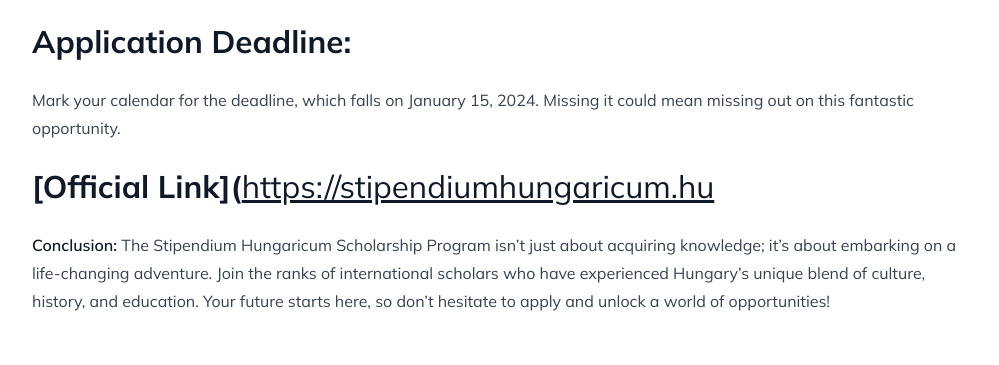
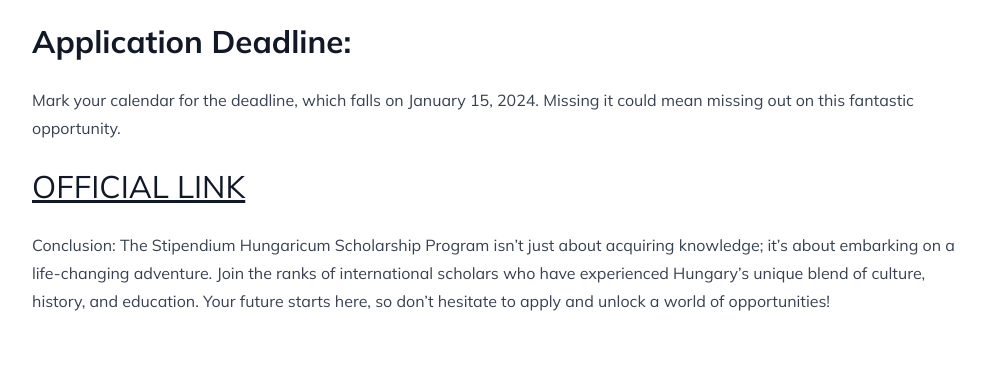
Before and after one commit to farhan-ezaz/findmyscholarship, an Astro site: page /stipendium-hungaricum-scholarship-2024-25-fully-funded-study-in-hungary in a window 1280 px wide. Shown: the part 3381-3746 px from the top of the page, without its empty margins (140-1139 px from the left). Built offline with nearby package versions, Linux system fonts and the light colour scheme; Astro itself is replaced by a stand-in of ours; some packages are replaced by stand-ins of ours; what tailwind-bootstrap-grid would draw is missing.

Commit message:
Update Posts “stipendium-hungaricum-scholarship-2024-25-fully-funded-study-in-hungary” (#15)
Automatically generated. Merged on Netlify CMS.

```diff
--- a/src/content/posts/stipendium-hungaricum-scholarship-2024-25-fully-funded-study-in-hungary.md
+++ b/src/content/posts/stipendium-hungaricum-scholarship-2024-25-fully-funded-study-in-hungary.md
@@ -12,15 +12,21 @@
   - phd-scholarships
 ---
 > ### Are you ready for an educational adventure in the heart of Europe? The Stipendium Hungaricum Scholarship Program 2024/25 offers a plethora of opportunities for international students, and we're here to guide you through all the details.
+>
+>
 
 ### *Overview:*
 
 The Stipendium Hungaricum Scholarship Program, hosted by Hungary, is a government initiative aimed at fostering international cooperation in education. It seeks to attract bright minds from around the world to study in Hungary, known for its rich history and vibrant academic community.
 
+
+
 ### **Host Country: Hungary**
 
 * Immerse yourself in Hungary's rich culture and history.
 * Study in a country known for its vibrant academic community.
+
+
 
 ### **Degree Level:**
 
@@ -81,12 +87,14 @@
   * Academic transcripts and certificates
   * Identification documents
   * Medical certificates
-  * Portfolios (for Art and Music applicants
+  * Portfolios (for Art and Music applicants)
 
 ### **Application Deadline:**
 
 Mark your calendar for the deadline, which falls on January 15, 2024. Missing it could mean missing out on this fantastic opportunity.
 
-### [O﻿fficial Link]([https://stipendiumhungaricum.hu](https://stipendiumhungaricum.hu)
+### [O﻿FFICIAL LINK](https://stipendiumhungaricum.hu/)
 
-**Conclusion:** The Stipendium Hungaricum Scholarship Program isn't just about acquiring knowledge; it's about embarking on a life-changing adventure. Join the ranks of international scholars who have experienced Hungary's unique blend of culture, history, and education. Your future starts here, so don't hesitate to apply and unlock a world of opportunities!
+
+
+Conclusion: The Stipendium Hungaricum Scholarship Program isn't just about acquiring knowledge; it's about embarking on a life-changing adventure. Join the ranks of international scholars who have experienced Hungary's unique blend of culture, history, and education. Your future starts here, so don't hesitate to apply and unlock a world of opportunities!
```
